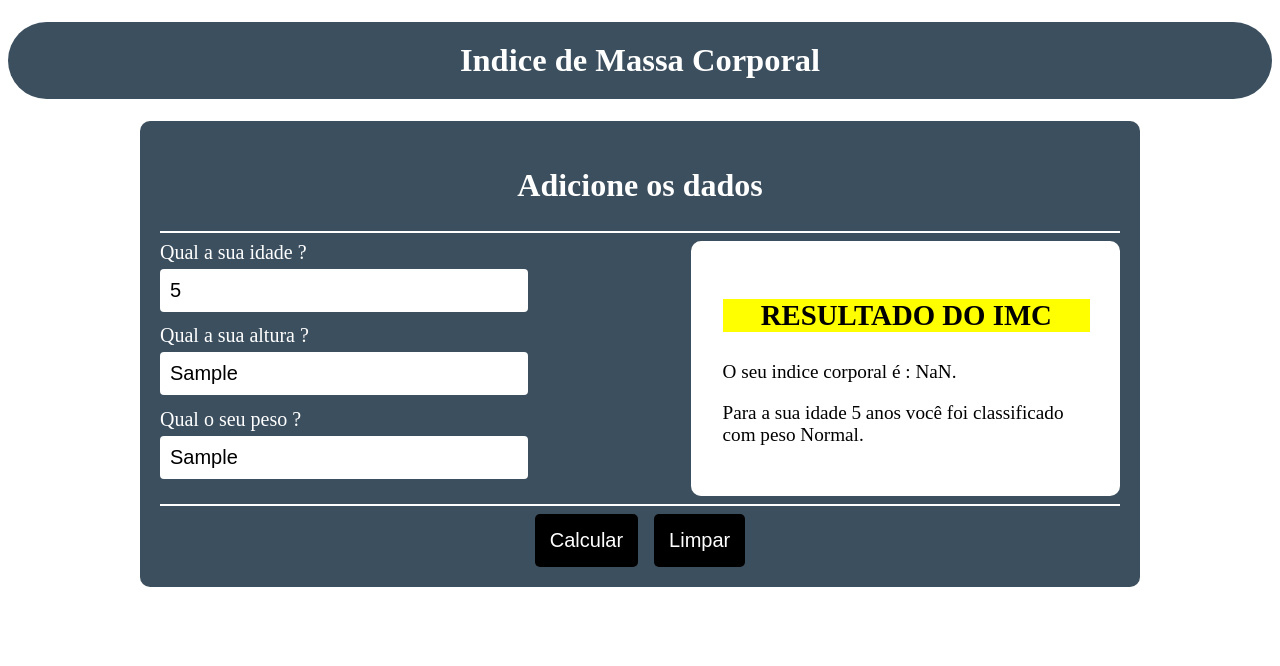
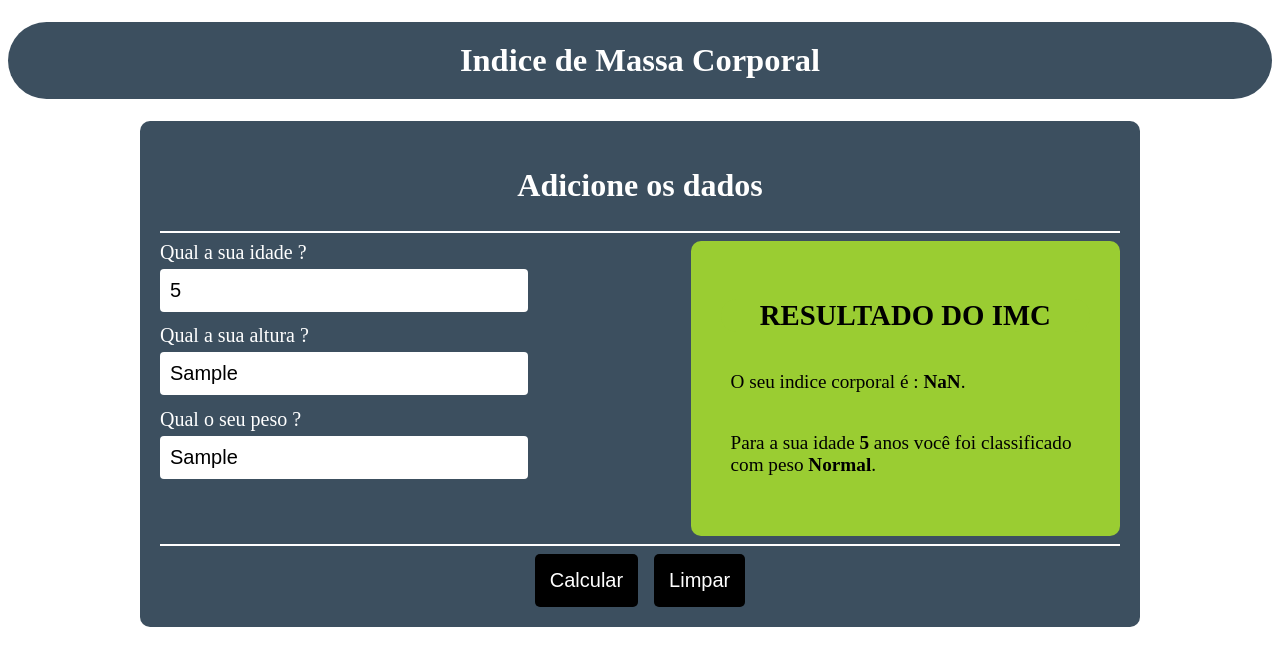
Before and after one commit to Anselmo17/calculo-imc, an Angular app: page / in a window 1280 px wide. Both pictures are taken after typing "5", "Sample", "Sample" into the empty fields and a click on the button "Calcular". Shown: the top 666 px of the page. Built offline with nearby package versions, Linux system fonts and the light colour scheme.

Commit message:
Adicionando destaque no retorno dos dados do Imc

```diff
--- a/src/app/calculadora/calculadora.component.css
+++ b/src/app/calculadora/calculadora.component.css
@@ -1,3 +1,8 @@
+body{
+background-color: black;
+}
+
+
 form {
   top: 0;
   left: 0;
@@ -92,22 +97,24 @@ h2 {
 }
 
 .dados-usuario {
-  background-color: white;
+  background-color: yellowgreen;
   margin-left: 0px;
   border-radius: 10px;
   padding: 30px;
-  border-left: 2px solid white;
 }
 
 .dados-usuario h3 {
   font-size: 1.8rem;
-  background-color: yellow;
+  background-color: yellowgreen;
+  border-radius: 15px;
   text-align: center;
   text-transform: uppercase;
 }
 
 .dados-usuario p {
-font-size: 1.2rem;
+  padding: 10px;
+  font-size: 1.2rem;
+  background-color: yellowgreen;
 }
 
 .linha-h {
@@ -116,5 +123,5 @@ font-size: 1.2rem;
 }
 
 input {
-outline: none;
+  outline: none;
 }
--- a/src/app/calculadora/calculadora.component.html
+++ b/src/app/calculadora/calculadora.component.html
@@ -29,16 +29,18 @@
     <div class="dados">
        <!-- mostra os dados -->
        <div class="dados-usuario" *ngIf="!resultImc">
-        <h3>Nenhum Imc a ser mostrado</h3>
+        <h3>Nenhum Imc a ser mostrado.</h3>
       </div>
 
       <div class="dados-usuario" *ngIf="resultImc">
         <h3>Resultado do IMC</h3>
         <p>
-            O seu indice corporal é : {{imcCorporal}}.
+            O seu indice corporal é :
+            <strong>{{imcCorporal}}</strong>.
         </p>
         <p>
-            Para a sua idade {{idade}} anos você foi classificado com peso {{mensagemUsuario}}.
+            Para a sua idade <strong>{{idade}}</strong> anos você foi classificado com peso
+            <strong>{{mensagemUsuario}}</strong>.
         </p>
       </div>
     </div>
@@ -49,6 +51,6 @@
     <hr class="linha"/>
     <div class="alinha-btn">
       <button type="button" class="btn" (click)="encontraImc()">Calcular</button>
-      <button type="reset" class="btn m-left">Limpar</button>
+      <button type="reset" class="btn m-left" (click)="limparImc()" >Limpar</button>
     </div>
 </form>
--- a/src/app/calculadora/calculadora.component.ts
+++ b/src/app/calculadora/calculadora.component.ts
@@ -74,4 +74,8 @@ export class CalculadoraComponent implements OnInit {
   }
 
 
+
+limparImc(){
+  this.resultImc = false;
 }
+}
```
